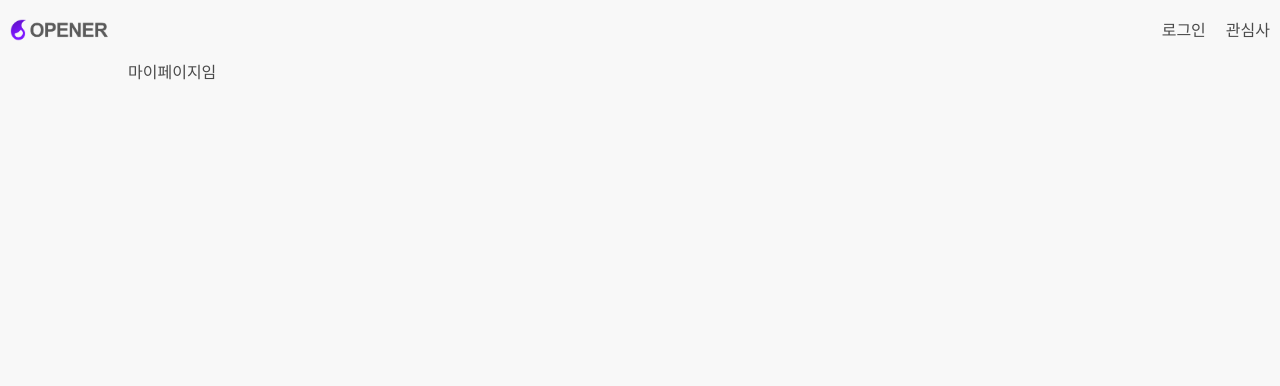
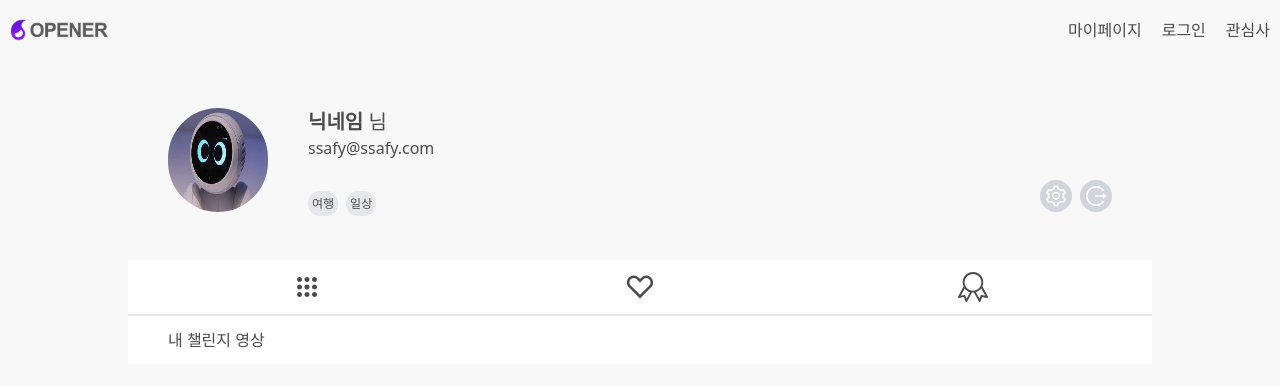
Before and after one commit to PROJECT-OPENER/Opener, a Next.js app in the folder front/: page /mypage in a window 1280 px wide. Shown: the top 386 px of the page. Built offline with nearby package versions, Linux system fonts and the light colour scheme.

Commit message:
S08P31C104-303 feat : axiosConfig

```diff
--- a/front/package.json
+++ b/front/package.json
@@ -15,6 +15,7 @@
     "@types/react-dom": "18.0.11",
     "@types/react-speech-recognition": "^3.9.2",
     "autoprefixer": "10.4.14",
+    "axios": "^1.4.0",
     "babel-plugin-macros": "^3.1.0",
     "eslint-config-next": "13.3.0",
     "natural": "^6.2.0",
@@ -26,6 +27,7 @@
     "react-icons": "^4.8.0",
     "react-slick": "^0.29.0",
     "react-speech-recognition": "^3.10.0",
+    "react-toastify": "^9.1.2",
     "react-youtube": "^10.1.0",
     "sass": "^1.62.1",
     "slick-carousel": "^1.8.1",
--- /dev/null
+++ b/front/src/app/(user)/mypage/components/BotBadge.tsx
@@ -0,0 +1,7 @@
+import React from 'react';
+
+const BotBadge = () => {
+  return <div>내가 받은 뱃지</div>;
+};
+
+export default BotBadge;
--- /dev/null
+++ b/front/src/app/(user)/mypage/components/BotLikeChallange.tsx
@@ -0,0 +1,7 @@
+import React from 'react';
+
+const BotLikeChallange = () => {
+  return <div>좋아요 표시한 챌린지</div>;
+};
+
+export default BotLikeChallange;
--- /dev/null
+++ b/front/src/app/(user)/mypage/components/BotMyChallange.tsx
@@ -0,0 +1,7 @@
+import React from 'react';
+
+const BotMyChallange = () => {
+  return <div>내 챌린지 영상</div>;
+};
+
+export default BotMyChallange;
--- /dev/null
+++ b/front/src/app/(user)/mypage/components/MypageBotSection.tsx
@@ -0,0 +1,49 @@
+'use client';
+import { useState } from 'react';
+import BotBadge from './BotBadge';
+import BotLikeChallange from './BotLikeChallange';
+import BotMyChallange from './BotMyChallange';
+import { CgMenuGridO, CgHeart } from 'react-icons/cg';
+import { SlBadge } from 'react-icons/sl';
+
+const MypageBotSection = () => {
+  const tabList: { [key: number]: JSX.Element } = {
+    0: <BotMyChallange />,
+    1: <BotLikeChallange />,
+    2: <BotBadge />,
+  };
+  const [activeTab, setActiveTab] = useState(0);
+  return (
+    <div className="bg-white">
+      <div className="tab-box flex justify-around p-3 text-3xl border-b-2">
+        <button
+          type="button"
+          onClick={() => {
+            setActiveTab(0);
+          }}
+        >
+          <CgMenuGridO />
+        </button>
+        <button
+          type="button"
+          onClick={() => {
+            setActiveTab(1);
+          }}
+        >
+          <CgHeart />
+        </button>
+        <button
+          type="button"
+          onClick={() => {
+            setActiveTab(2);
+          }}
+        >
+          <SlBadge />
+        </button>
+      </div>
+      <div className="content-box px-10 py-3">{tabList[activeTab]}</div>
+    </div>
+  );
+};
+
+export default MypageBotSection;
--- /dev/null
+++ b/front/src/app/(user)/mypage/components/MypageTopSection.tsx
@@ -0,0 +1,51 @@
+import ProfileImage from '@/app/components/ProfileImage';
+import Link from 'next/link';
+import { AiOutlineLogout, AiOutlineSetting } from 'react-icons/ai';
+
+const dummy = ['여행', '일상'];
+
+const MypageTopSection = () => {
+  return (
+    <div className="h-[200px] flex px-10 py-12">
+      <div className="mr-10 max-w-[100px]">
+        <ProfileImage
+          className="w-full h-full"
+          width={500}
+          height={500}
+          profileUrl="/images/ai.png"
+        />
+      </div>
+      <div className="w-full relative">
+        <div className="text-xl">
+          <span className="font-bold">닉네임</span> 님
+        </div>
+        <div>ssafy@ssafy.com</div>
+        <div className="flex justify-between absolute bottom-0 left-0 right-0 items-end">
+          <div className="space-x-2 text-xs">
+            {dummy.map((item, idx) => (
+              <span key={idx} className="bg-gray-200 p-1 rounded-xl">
+                {item}
+              </span>
+            ))}
+          </div>
+          <div className="flex space-x-2">
+            <Link
+              href="/mypage/edit"
+              className="bg-gray-300 p-1 text-2xl rounded-full"
+            >
+              <AiOutlineSetting className="fill-white" />
+            </Link>
+            <button
+              type="button"
+              className="bg-gray-300 p-1 text-2xl rounded-full"
+            >
+              <AiOutlineLogout className="fill-white" />
+            </button>
+          </div>
+        </div>
+      </div>
+    </div>
+  );
+};
+
+export default MypageTopSection;
--- /dev/null
+++ b/front/src/app/(user)/mypage/edit/page.tsx
@@ -0,0 +1,9 @@
+import React from 'react';
+
+const page = () => {
+  return (
+    <div className="text-xl text-center font-bold text-cyan-400">edit page</div>
+  );
+};
+
+export default page;
--- a/front/src/app/(user)/mypage/page.tsx
+++ b/front/src/app/(user)/mypage/page.tsx
@@ -1,7 +1,14 @@
 import React from 'react';
+import MypageTopSection from './components/MypageTopSection';
+import MypageBotSection from './components/MypageBotSection';
 
 const page = () => {
-  return <div>마이페이지임</div>;
+  return (
+    <div>
+      <MypageTopSection />
+      <MypageBotSection />
+    </div>
+  );
 };
 
 export default page;
--- /dev/null
+++ b/front/src/app/api/axiosConfig.ts
@@ -0,0 +1,57 @@
+import axios, { AxiosRequestConfig, AxiosResponse, AxiosError } from 'axios';
+
+const hostname = window && window.location && window.location.hostname;
+const BASE_URL =
+  hostname !== 'localhost'
+    ? 'http://j8c202.p.ssafy.io:8080/'
+    : 'http://localhost:8080/';
+
+export const memberApi = axios.create({
+  baseURL: BASE_URL + 'member-s',
+  withCredentials: true,
+  headers: {
+    'Content-Type': 'application/json',
+    Accept: 'application/json',
+  },
+});
+
+// Function to set the Authorization header if a token is available in localStorage
+const setAuthTokenHeader = (config: AxiosRequestConfig): AxiosRequestConfig => {
+  const accessToken = localStorage.getItem('accessToken');
+  if (accessToken) {
+    config.headers = {
+      ...config.headers,
+      accessToken: `Bearer ${accessToken}`,
+    };
+  }
+  return config;
+};
+
+// Function to handle request errors
+const handleRequestError = (error: AxiosError): Promise<AxiosError> => {
+  return Promise.reject(error);
+};
+
+// Function to handle successful responses
+const handleResponseSuccess = (response: AxiosResponse): AxiosResponse => {
+  // You can also handle common successful response scenarios here
+  return response;
+};
+
+// Function to handle response errors
+const handleResponseError = (error: AxiosError): Promise<AxiosError> => {
+  // Add common error handling here, such as handling 401 Unauthorized errors
+  return Promise.reject(error);
+};
+
+// Add the request interceptor with a type assertion to bypass the type error
+memberApi.interceptors.request.use(
+  (config) => setAuthTokenHeader(config as AxiosRequestConfig) as any,
+  handleRequestError,
+);
+//   (config) => setAuthTokenHeader(config as AxiosRequestConfig) as any,
+//   handleRequestError,
+// );
+
+// Add the response interceptor for handling successful responses and errors
+memberApi.interceptors.response.use(handleResponseSuccess, handleResponseError);
--- a/front/src/app/api/hello/route.ts
+++ /dev/null
@@ -1,3 +0,0 @@
-export async function GET() {
-  return new Response('Hello, Next.js!');
-}
--- a/front/src/app/components/TopNav.tsx
+++ b/front/src/app/components/TopNav.tsx
@@ -23,12 +23,9 @@ const TopNav = () => {
         {/* <img id="logo" src={logo.src} alt="logo" /> */}
       </Link>
       <div className="space-x-5">
-        <Link href={'/login'}>
-          <button type="button">로그인</button>
-        </Link>
-        <Link href={'/interest'}>
-          <button type="button">관심사</button>
-        </Link>
+        <Link href={'/mypage'}>마이페이지</Link>
+        <Link href={'/login'}>로그인</Link>
+        <Link href={'/interest'}>관심사</Link>
       </div>
     </div>
   );
--- a/front/src/app/util/Math.ts
+++ b/front/src/app/util/Math.ts
@@ -1,5 +1,3 @@
-import { useState } from 'react';
-
 export const secToTime = (duration: number) => {
   let seconds: string | number = Math.floor(duration % 60);
   let minutes: string | number = Math.floor((duration / 60) % 60);
```
Also changed, not shown: 1 other file (tests, documents, lock files or other folders).
